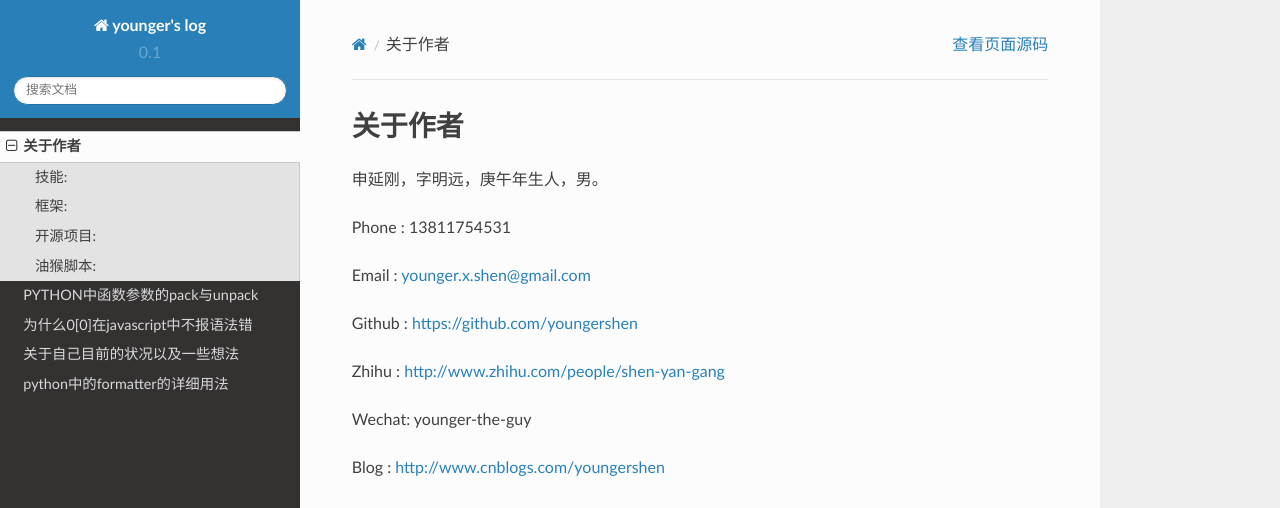
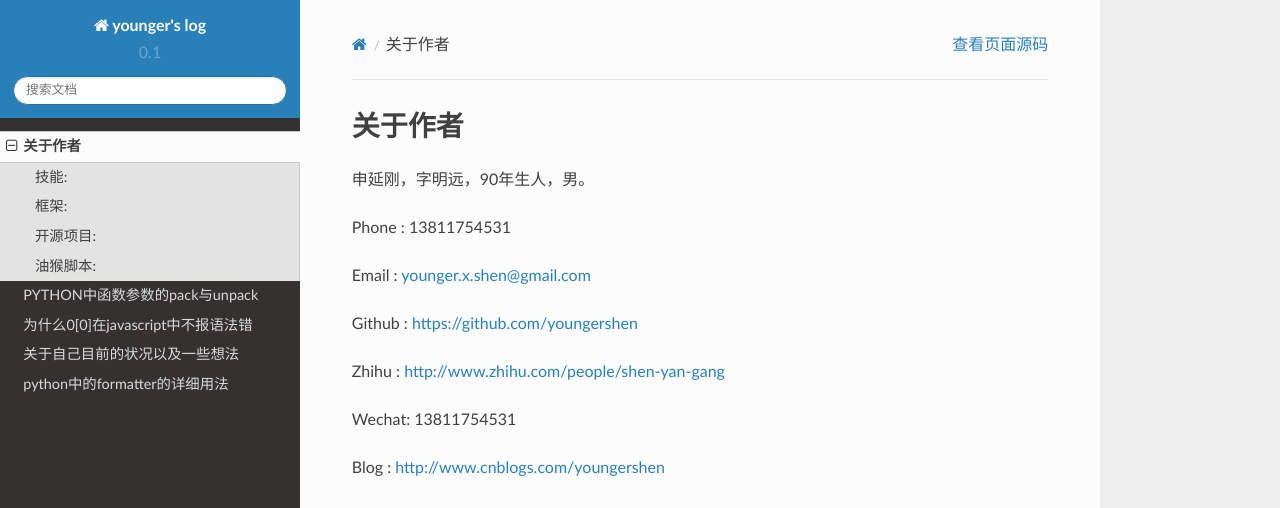
Before and after one commit to youngershen/log, a Sphinx documentation site: the page built from source/about.rst, in a window 1280 px wide and 900 px high. Shown: the top 508 px of the window. Built offline with Sphinx 7.4.7 and the Read the Docs theme 2.0.0, drawn with Linux system fonts in a browser that asks for light colours.

Commit message:
更新简历
更新简历

```diff
--- a/source/about.rst
+++ b/source/about.rst
@@ -1,7 +1,7 @@
 关于作者
 ========
 
-申延刚，字明远，庚午年生人，男。
+申延刚，字明远，90年生人，男。
 
 Phone : 13811754531
 
@@ -11,7 +11,7 @@ Github : https://github.com/youngershen
 
 Zhihu : http://www.zhihu.com/people/shen-yan-gang
 
-Wechat: younger-the-guy
+Wechat: 13811754531
 
 Blog : http://www.cnblogs.com/youngershen
 
@@ -86,7 +86,9 @@ http://userscripts.org/scripts/show/145608
 1. 深圳国税稽查可视化系统（2017/10）， 该系统使用 DJANGO/AngularJS/Pandas/Mysql/Oracle 等多项技术开发，主要业务把企业相关的数据（报税记录，进销项等数据）利用数据可视化的方法呈献给稽查人员，以增加办公效率。同时该系统也附带一些 OA 功能。
 
 
+
 2. 电信机房监控项目（2016/12）， 该系统使用 Java EE / MySQL 相关技术进行开发，主要功能是读取机房机器中的相关系统数据，整理成日志存储起来，然后列表展示，同时也整合了 SSH 及远程桌面等功能，以便机房管理员方便管理服务器。
+
 
 
 3. 服务器云监控系统（2016/10）， 该系统根据客户的要求高仿了 优云 https://www.uyun.cn/ 的部分业务，二次开发了一套系统探针，使用 PYTHON 进行开发， WEB 端使用 DJANGO/MYSQL, 主要功能是利用探针收集服务器的相关运维数据，然后发送 HTTP 请求到监控服务器，监控服务器以图表来展示相关数据，同时也具有报警功能。
```
